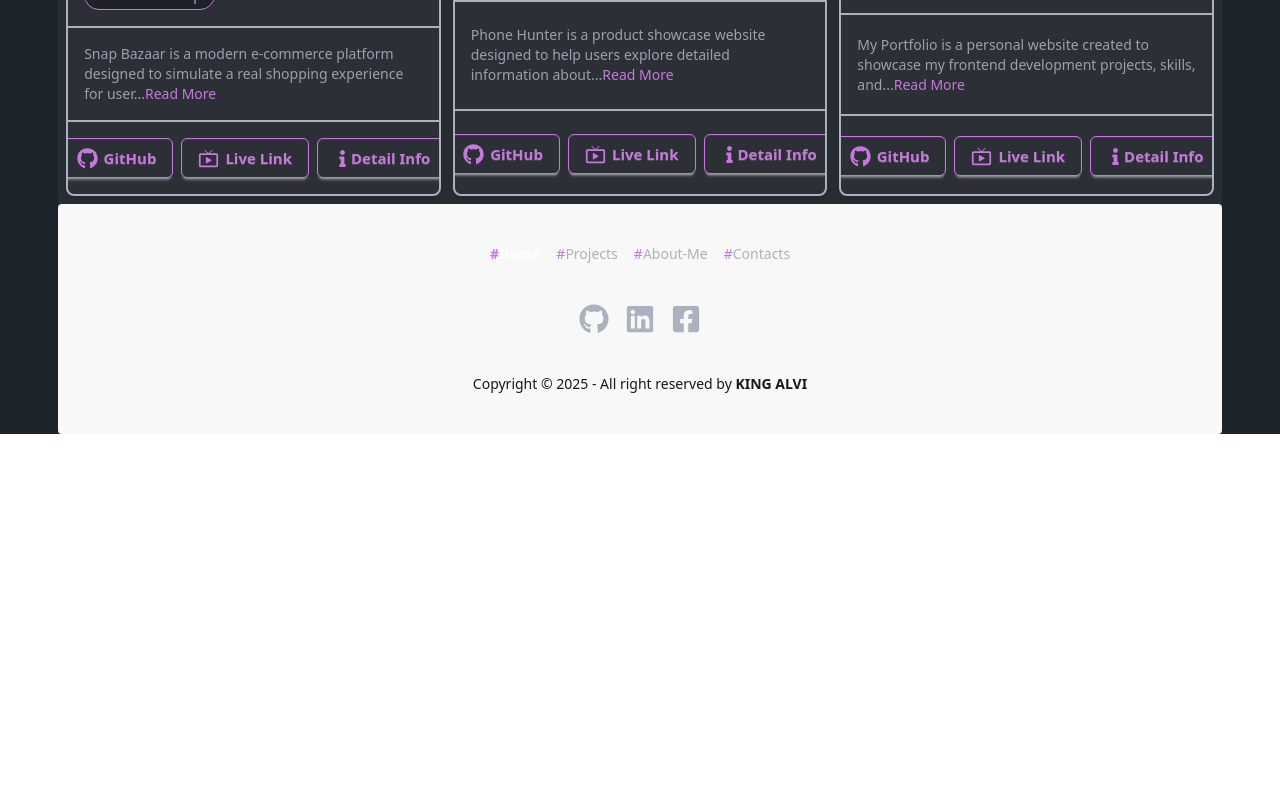
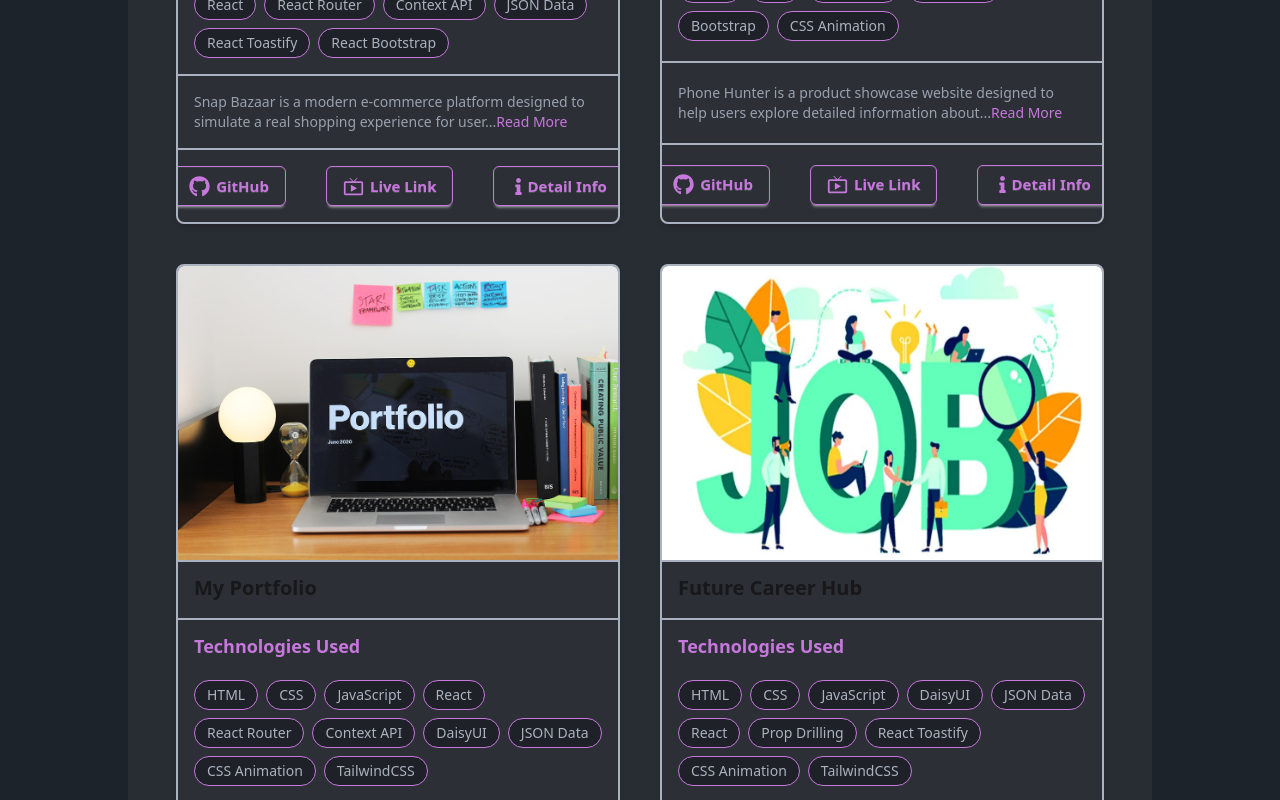
Before and after one commit to KINGALVI/KING-ALVI-portfolio, a React (Vite) app: page / in a window 1280 px wide. Shown: the part 1380-2180 px from the top of the page. Before the commit the page ends 1814 px from the top, so only its background shows below. Built offline with nearby package versions, Linux system fonts and the light colour scheme.

Commit message:
edited some code

```diff
--- a/index.html
+++ b/index.html
@@ -3,7 +3,7 @@
 
 <head>
   <meta charset="UTF-8" />
-  <link rel="shortcut icon" href="/Images/My-Portfolio-Favicon.png" type="image/x-icon">
+  <link rel="shortcut icon" href="/public/Images/My-Portfolio-Logo.svg" type="image/x-icon" />
   <meta name="viewport" content="width=device-width, initial-scale=1.0" />
   <title>Alvi.Dev.Ops</title>
 </head>
--- a/src/components/Footer/Footer.jsx
+++ b/src/components/Footer/Footer.jsx
@@ -20,7 +20,7 @@ const Footer = () => {
                     </div>
                 </nav>
                 <aside className="mb-10">
-                    <p>Copyright © {new Date().getFullYear()} - All right reserved by <b>KING ALVI</b></p>
+                    <p>Copyright © {new Date().getFullYear()} - All right reserved by <b>Alvi.Dev.Ops</b></p>
                 </aside>
             </footer>
         </>
--- a/src/components/Main-Section/Home/Home.jsx
+++ b/src/components/Main-Section/Home/Home.jsx
@@ -14,10 +14,10 @@ import { PortfolioContextAPI } from "../../../Context-API/PortfolioContext";
 const Home = () => {
     const { LargeProjectsAPI } = useContext(PortfolioContextAPI);
 
-    const firstThreeProjects = LargeProjectsAPI.slice(0, 3);
+    const firstThreeProjects = LargeProjectsAPI.slice(0, 4);
 
     return (
-        <section className="p-2">
+        <section className="m-2">
             <section className="card lg:card-side bg-[#282C33] flex justify-center items-center">
                 <div className="card-body grid lg:items-start md:items-center sm:items-center">
                     <h2 className="text-4xl text-center md:text-center lg:text-left">
@@ -90,7 +90,7 @@ const Home = () => {
                 {
                     LargeProjectsAPI.length === 0 ? <h3 className="text-4xl">Loding....</h3>
                         :
-                        <div className="grid gap-3 sm:grid-cols-1 lg:grid-cols-2 xl:grid-cols-3">
+                        <div className="grid xl:gap-10 xl:p-10 gap-3 sm:grid-cols-1 md:grid-cols-2 xl:grid-cols-2 mb-10">
                             {firstThreeProjects.map(({ id, image, alt, projectName, technologies, githubLink, liveLink, detailInfo }) => (
                                 <div className="hover-3d" key={id}>
                                     <div
@@ -126,8 +126,8 @@ const Home = () => {
                                             </Link>
                                         </p>
                                         <span className="border border-[#ABB2BF]"></span>
-                                        {/* big & medium screen */}
-                                        <div className="md:flex hidden xl:gap-2 gap-4 m-4 justify-center">
+                                        {/* big screen */}
+                                        <div className="xl:flex hidden gap-10 m-4 justify-center">
                                             <a
                                                 href={githubLink}
                                                 target="_blank"
@@ -152,8 +152,8 @@ const Home = () => {
                                             </Link>
                                         </div>
 
-                                        {/* small screen */}
-                                        <div className="md:hidden flex gap-2 m-4 justify-center text-center">
+                                        {/* small & medium screen */}
+                                        <div className="xl:hidden flex gap-3 m-4 justify-center text-center">
                                             <a
                                                 href={githubLink}
                                                 target="_blank"
--- a/src/components/Main-Section/Projects/Large-Projects/LargeProjects.jsx
+++ b/src/components/Main-Section/Projects/Large-Projects/LargeProjects.jsx
@@ -11,11 +11,11 @@ const LargeProjects = () => {
 
     return (
         <>
-            <section className="mt-7 mb-14 p-2">
+            <section className="mt-7 mb-14 m-2">
                 <h1 className="text-4xl mb-7 text-[#ABB2BF]">
                     <span className="text-[#C778DD]">#</span>Large-Projects
                 </h1>
-                <div className="grid gap-3 sm:grid-cols-1 lg:grid-cols-2 xl:grid-cols-3">
+                <div className="grid xl:gap-10 xl:p-10 gap-3 sm:grid-cols-1 md:grid-cols-2 xl:grid-cols-2">
                     {LargeProjectsAPI.map(({ id, image, alt, projectName, technologies, githubLink, liveLink, detailInfo }) => (
                         <div className="hover-3d" key={id}>
                             <div
@@ -53,7 +53,7 @@ const LargeProjects = () => {
                                 </p>
                                 <span className="border border-[#ABB2BF]"></span>
                                 {/* big screen */}
-                                <div className="md:flex hidden xl:gap-2 gap-4 m-4 justify-center">
+                                <div className="xl:flex hidden gap-10 m-4 justify-center">
                                     <a
                                         href={githubLink}
                                         target="_blank"
@@ -78,8 +78,8 @@ const LargeProjects = () => {
                                     </Link>
                                 </div>
 
-                                {/* small screen */}
-                                <div className="md:hidden flex gap-2 m-4 justify-center text-center">
+                                {/* small & medium screen */}
+                                <div className="xl:hidden flex gap-3 m-4 justify-center text-center">
                                     <a
                                         href={githubLink}
                                         target="_blank"
--- a/src/components/Side-Design/Left-Side-Design.jsx
+++ b/src/components/Side-Design/Left-Side-Design.jsx
@@ -3,7 +3,7 @@ import { FaGithub, FaFacebookSquare, FaLinkedin } from "react-icons/fa";
 
 const Left_Side_Design = () => {
     return (
-        <center className="w-[100px] hidden md:block">
+        <center className="w-[250px] hidden md:block">
             <img src={Line} alt="Line" />
             <div className="grid">
                 <span className="pb-2">
--- a/src/components/Side-Design/Right-Side-Design.jsx
+++ b/src/components/Side-Design/Right-Side-Design.jsx
@@ -1,7 +1,7 @@
 const Right_Side_Design = () => {
 
     return (
-        <section className="w-[100px] hidden md:block">
+        <section className="w-[250px] hidden md:block">
 
         </section>
     );
```
Also changed, not shown: public/Images/My-Portfolio-Favicon.png (deleted), public/Images/My-Portfolio-Logo.svg (added).
